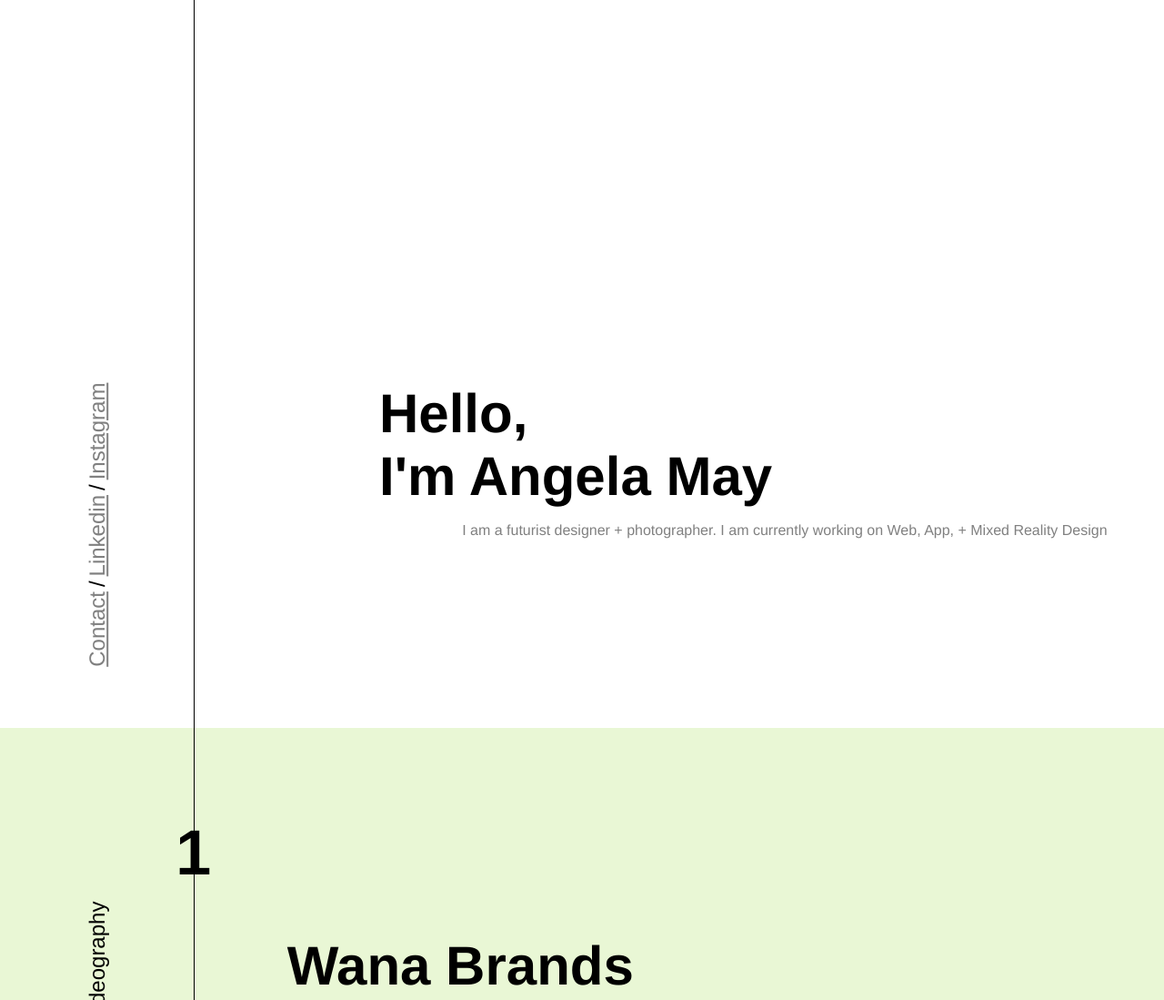
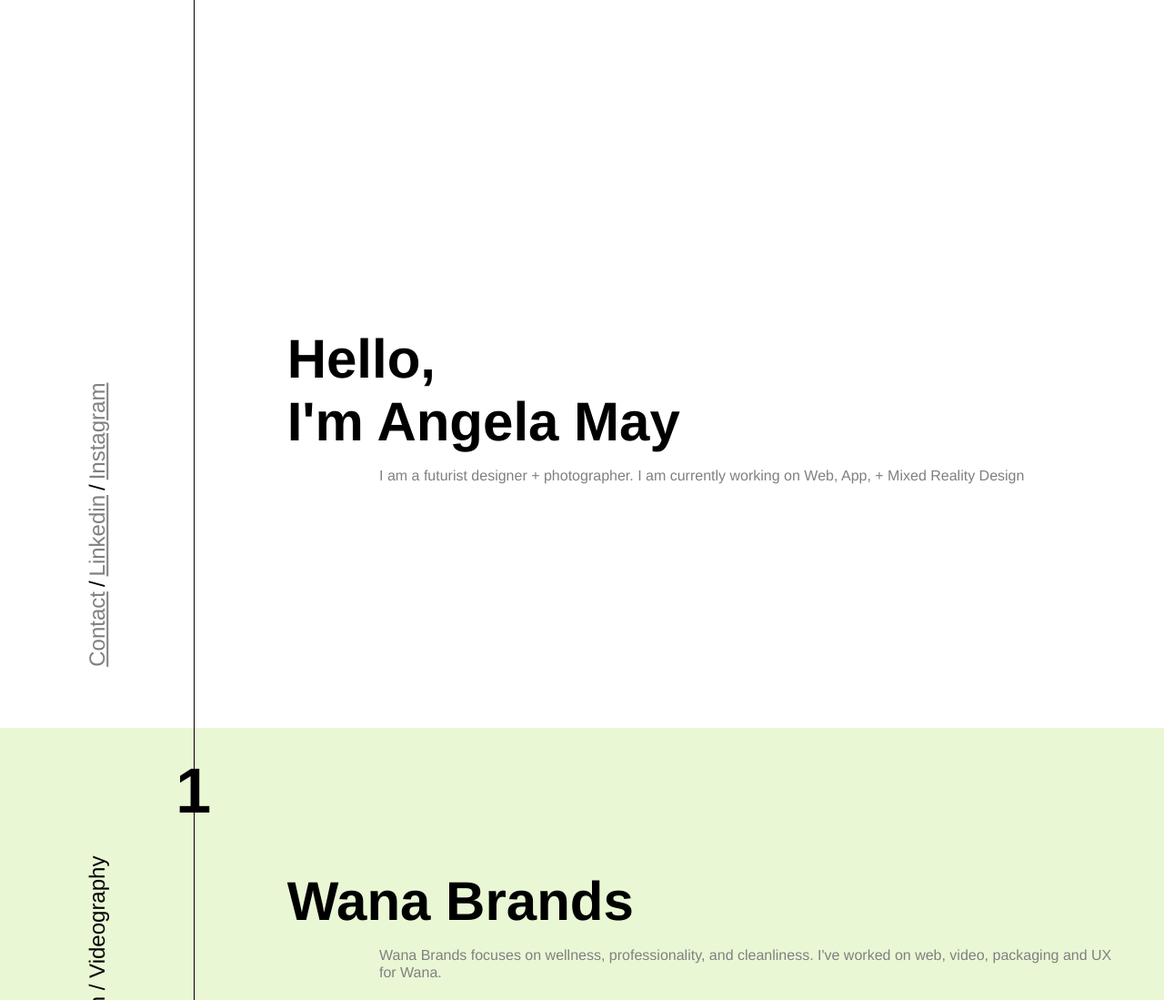
Before and after one commit to angelamaydesign/angelamaydesign.github.io, a plain HTML site: page _site/index.html in a window 1280 px wide. Shown: the top 1099 px of the page at 91% size. Drawn offline with nearby package versions, Linux system fonts and the light colour scheme.

Commit message:
Fixing up margins

```diff
--- a/_site/index.html
+++ b/_site/index.html
@@ -15,8 +15,8 @@
     </p>
   </div>
   <div class="pure-u-19-24 right-col section">
-    <div class="main-content title">
-      <h1>
+    <div class="main-content" id="hello">
+      <h1 class="title">
         Hello, <br />I'm Angela May
       </h1>
       <p class="subtext">
--- a/css/main.scss
+++ b/css/main.scss
@@ -34,11 +34,12 @@
 
 .right-col > .main-content {
   font-size: 30px;
-  margin-top: 100px;
-  margin-left: 10%;
+  position: relative;
+  top: 5%;
+  left: 10%
 }
 
-.right-col > .main-content.title {
+.right-col > .main-content#hello {
   position: relative;
   top: 40%;
   left: 10%;
@@ -77,7 +78,8 @@
   font-size: 70px;
   position: relative;
   left: -21px;
-  top: 50px;
+  top: 5%;
+  margin-top: 0px;
 }
 
 .view-work {
@@ -135,7 +137,7 @@
 }
 
 @media only screen and (max-width: 700px) {
-  .right-col > .main-content.title {
+  .right-col > .main-content#hello {
     font-size: 4vw;
   }
 
```
Also changed, not shown: index.html (+2 -2 lines), _site/css/main.css.
